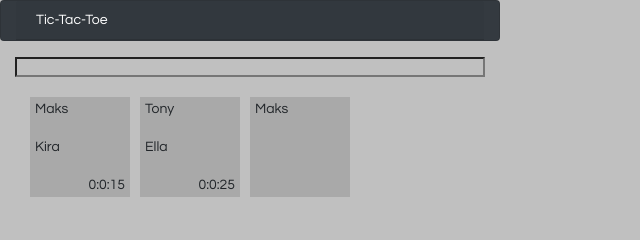
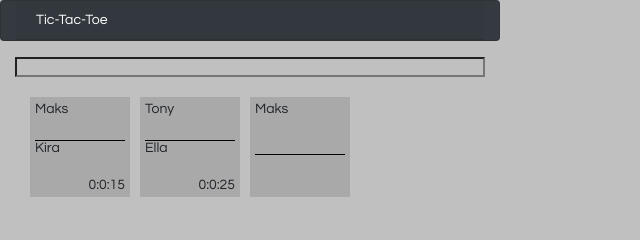
Before and after one commit to AinazZ/tic-tac-toe, a React app: page / in a window 1280 px wide. Shown: the top 240 px of the page, 0-640 px from the left. Built offline with nearby package versions, Linux system fonts and the light colour scheme.

Commit message:
Список игр

```diff
--- a/src/components/game.css
+++ b/src/components/game.css
@@ -8,6 +8,10 @@
   padding: 5px;
 }
 
+.user2 {
+  border-top: solid 1px black;
+}
+
 .time {
   align-self: flex-end;
 }
--- a/src/components/game.js
+++ b/src/components/game.js
@@ -16,10 +16,10 @@ export default class Game extends Component{
 
     return(
       <div className="game" style={styles}>
-        <div>
+        <div className="user1">
           {this.props.user1}
         </div>
-        <div>
+        <div className="user2">
           {this.props.user2}
         </div>
         <div className="time">
```
